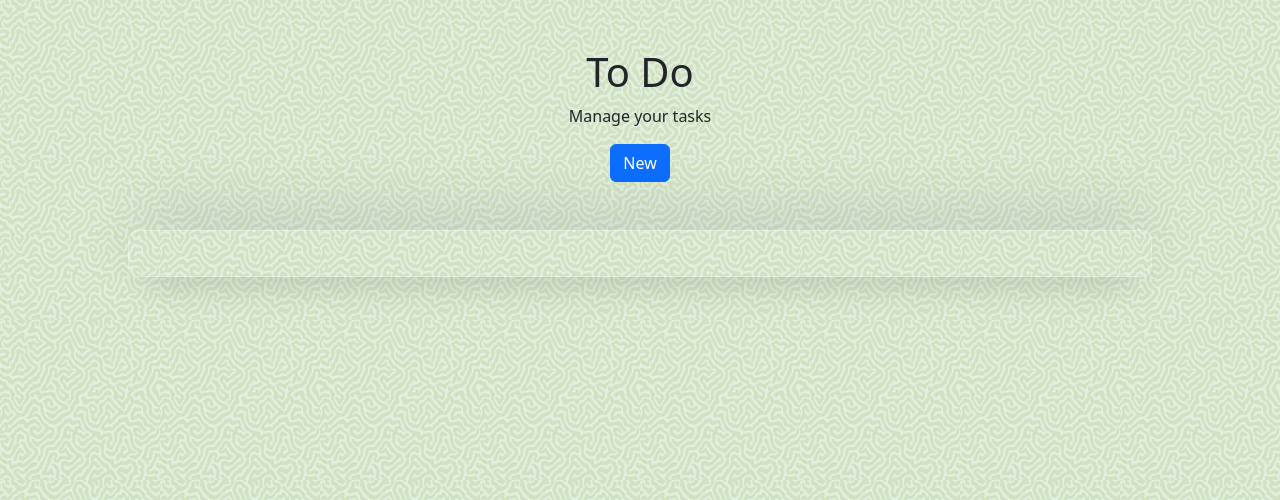
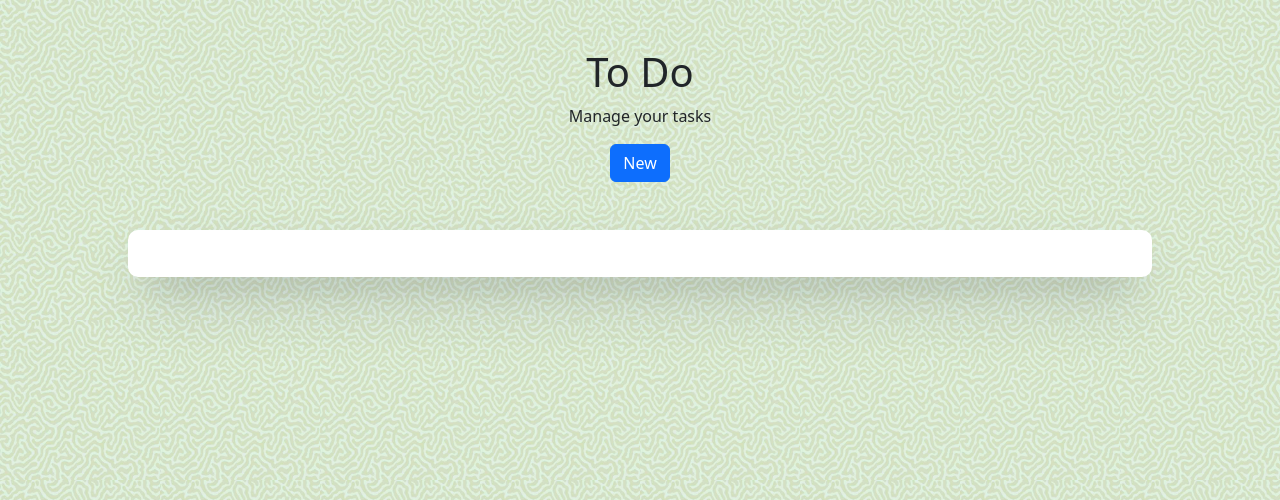
Before and after one commit to achuthvarghese/todo, a Django app: page / in a window 1280 px wide. Shown: the top 500 px of the page. Run offline with Django 4.2, Linux system fonts and the light colour scheme; some libraries are stand-ins or nearby versions.

Commit message:
template changes

```diff
--- a/base/static/base/css/main.css
+++ b/base/static/base/css/main.css
@@ -32,8 +32,9 @@
     border: 1px solid #ffffff50;
     border-radius: 10px;
     padding: 15px;
-    box-shadow: rgba(50, 50, 93, 0.25) 0px -20px 60px -12px, rgba(0, 0, 0, 0.3) 0px 18px 36px -18px;
+    box-shadow: rgba(50, 50, 93, 0.25) 0px 30px 60px -12px, rgba(0, 0, 0, 0.3) 0px 18px 36px -18px;
     backdrop-filter: blur(.7px);
+    background-color: white;
 }
 
 div#content h1 {
```
